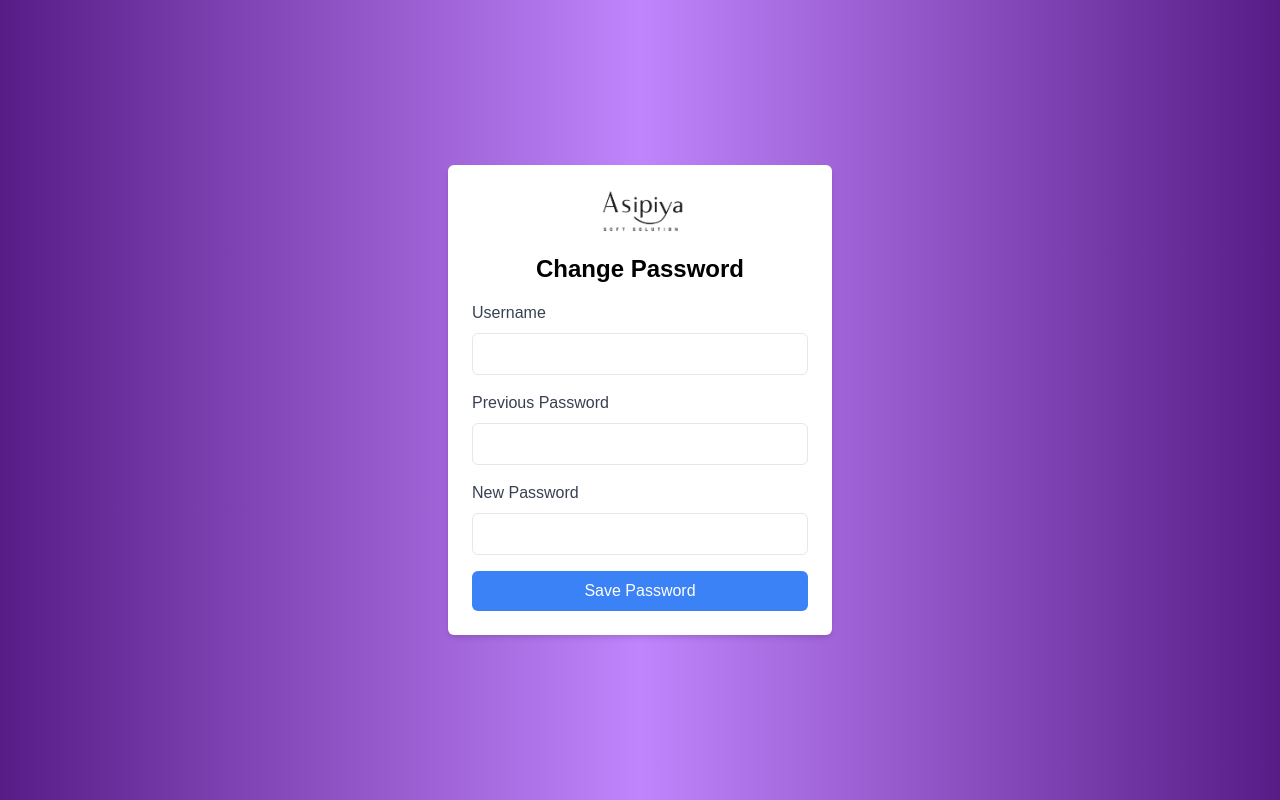
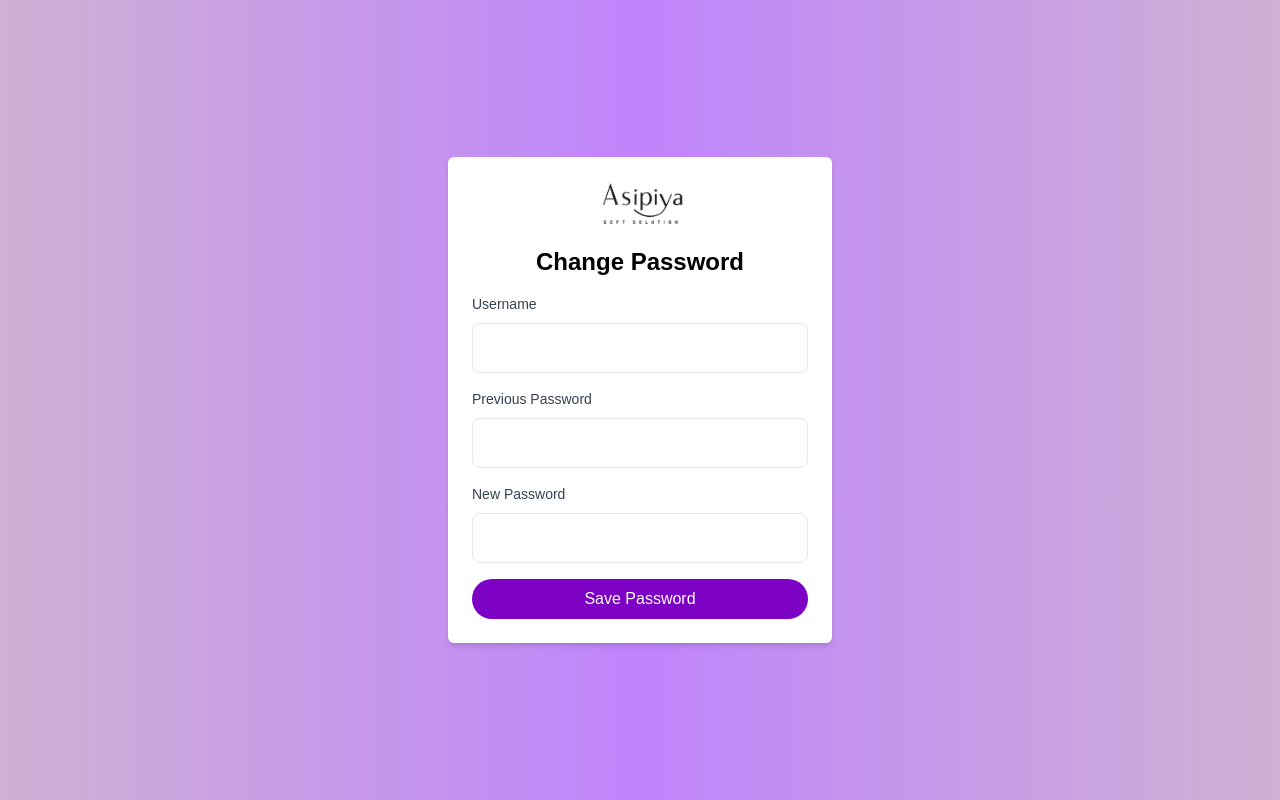
Before and after one commit to SPLkavinga/AsipiyaSoft-Website, a React (Vite) app in the folder Frontend/: page /Admin in a window 1280 px wide. Both pictures are taken after a click on the button "Change Password". Built offline with nearby package versions, Linux system fonts and the light colour scheme.

Commit message:
update css

```diff
--- a/Frontend/src/Admin/AddCareers.jsx
+++ b/Frontend/src/Admin/AddCareers.jsx
@@ -63,7 +63,7 @@ function AddCareers() {
 
         <button
           type="submit"
-          className="w-full py-2 text-white bg-blue-500 rounded hover:bg-blue-600"
+          className="w-full py-2 text-white bg-[#7D00C5] hover:bg-[#5C0091] rounded-full"
         >
           Submit
         </button>
--- a/Frontend/src/Admin/Admin.jsx
+++ b/Frontend/src/Admin/Admin.jsx
@@ -53,7 +53,7 @@ const Admin = () => {
   };
 
   return (
-    <div className="flex items-center justify-center h-screen bg-gradient-to-r from-purple-900 via-purple-400 to-purple-900">
+    <div className="flex items-center justify-center h-screen bg-gradient-to-r from-[#CFB1D4] via-purple-400 to-[#CFB1D4]">
       <div className="w-full max-w-sm p-6 bg-white rounded-md shadow-md">
         {/* Logo Section */}
         <div className="flex justify-center mb-4">
@@ -71,35 +71,35 @@ const Admin = () => {
         {showChangePassword ? (
           <form onSubmit={handleChangePassword}>
             <div className="mb-4">
-              <label className="block mb-2 font-medium text-gray-700">Username</label>
+              <label className="block mb-2 font-medium text-gray-700 text-[14px]">Username</label>
               <input
                 type="text"
                 value={username}
                 onChange={(e) => setUsername(e.target.value)}
-                className="w-full px-4 py-2 border rounded-md focus:outline-none focus:ring focus:ring-blue-300"
+                className="w-full px-4 py-3 border rounded-lg focus:outline-none focus:ring focus:ring-blue-300"
               />
             </div>
             <div className="mb-4">
-              <label className="block mb-2 font-medium text-gray-700">Previous Password</label>
+              <label className="block mb-2 font-medium text-gray-700 text-[14px]">Previous Password</label>
               <input
                 type="password"
                 value={enteredOldPassword}
                 onChange={(e) => setEnteredOldPassword(e.target.value)}
-                className="w-full px-4 py-2 border rounded-md focus:outline-none focus:ring focus:ring-blue-300"
+                className="w-full px-4 py-3 border rounded-lg focus:outline-none focus:ring focus:ring-blue-300"
               />
             </div>
             <div className="mb-4">
-              <label className="block mb-2 font-medium text-gray-700">New Password</label>
+              <label className="block mb-2 font-medium text-gray-700 text-[14px]">New Password</label>
               <input
                 type="password"
                 value={newPassword}
                 onChange={(e) => setNewPassword(e.target.value)}
-                className="w-full px-4 py-2 border rounded-md focus:outline-none focus:ring focus:ring-blue-300"
+                className="w-full px-4 py-3 border rounded-lg focus:outline-none focus:ring focus:ring-blue-300"
               />
             </div>
             <button
               type="submit"
-              className="w-full px-4 py-2 text-white bg-blue-500 rounded-md hover:bg-blue-600"
+              className="w-full px-4 py-2 text-white bg-[#7D00C5] hover:bg-[#5C0091] rounded-full"
             >
               Save Password
             </button>
@@ -107,27 +107,27 @@ const Admin = () => {
         ) : (
           <form onSubmit={handleLogin}>
             <div className="mb-4">
-              <label className="block mb-2 font-medium text-gray-700">Username</label>
+              <label className="block mb-2 font-medium text-gray-700 text-[14px]">Username</label>
               <input
                 type="text"
                 value={username}
                 onChange={(e) => setUsername(e.target.value)}
-                className="w-full px-4 py-2 border rounded-md focus:outline-none focus:ring focus:ring-blue-300"
+                className="w-full px-4 py-3 border rounded-lg focus:outline-none focus:ring focus:ring-blue-300"
               />
             </div>
             <div className="mb-4">
-              <label className="block mb-2 font-medium text-gray-700">Password</label>
+              <label className="block mb-2 font-medium text-gray-700 text-[14px]">Password</label>
               <input
                 type="password"
                 value={password}
                 onChange={(e) => setPassword(e.target.value)}
-                className="w-full px-4 py-2 border rounded-md focus:outline-none focus:ring focus:ring-blue-300"
+                className="w-full px-4 py-3 border rounded-lg focus:outline-none focus:ring focus:ring-blue-300"
               />
             </div>
             <div className="flex flex-col items-center">
               <button
                 type="submit"
-                className="px-4 py-2 mb-2 text-white bg-blue-500 rounded-md hover:bg-blue-600"
+                className="px-20 py-2 mb-2 text-white bg-[#7D00C5] hover:bg-[#5C0091]  rounded-full"
               >
                 Login
               </button>
--- a/Frontend/src/Admin/Admincomponent/AdminNavbar.jsx
+++ b/Frontend/src/Admin/Admincomponent/AdminNavbar.jsx
@@ -10,7 +10,7 @@ function AdminNavbar() {
 
   return (
     <nav className="bg-[#CFB1D4] shadow-lg z-50">
-      <div className="max-w-7xl mx-auto px-4 sm:px-6 lg:px-8">
+      <div className="max-w-7xl mx-auto px-4 sm:px-2 lg:px-2 py-4">
         <div className="flex items-center justify-between h-16">
           {/* Logo Section */}
           <div className="flex items-center">
@@ -52,10 +52,10 @@ function AdminNavbar() {
           </div>
 
           {/* Navigation Links */}
-          <div className="hidden md:flex md:items-center space-x-4">
+          <div className="hidden md:flex md:items-center space-x-8">
             <Link
               to="/ApplicationsPage"
-              className={`px-3 py-2 text-sm font-medium text-white relative group ${
+              className={`py-2  text-white relative group ${
                 isActive("/ApplicationsPage") ? "text-purple-500" : ""
               }`}
             >
@@ -68,7 +68,7 @@ function AdminNavbar() {
             </Link>
             <Link
               to="/ContactFormdetails"
-              className={`px-3 py-2 text-sm font-medium text-white relative group ${
+              className={` py-2  text-white relative group ${
                 isActive("/ContactFormdetails") ? "text-purple-500" : ""
               }`}
             >
@@ -81,7 +81,7 @@ function AdminNavbar() {
             </Link>
             <Link
               to="/AddCareers"
-              className={`px-3 py-2 text-sm font-medium text-white relative group ${
+              className={`py-2  text-white relative group ${
                 isActive("/AddCareers") ? "text-purple-500" : ""
               }`}
             >
@@ -94,7 +94,7 @@ function AdminNavbar() {
             </Link>
             <Link
               to="/ShowCareer"
-              className={`px-3 py-2 text-sm font-medium text-white relative group ${
+              className={` py-2  text-white relative group ${
                 isActive("/ShowCareer") ? "text-purple-500" : ""
               }`}
             >
```
